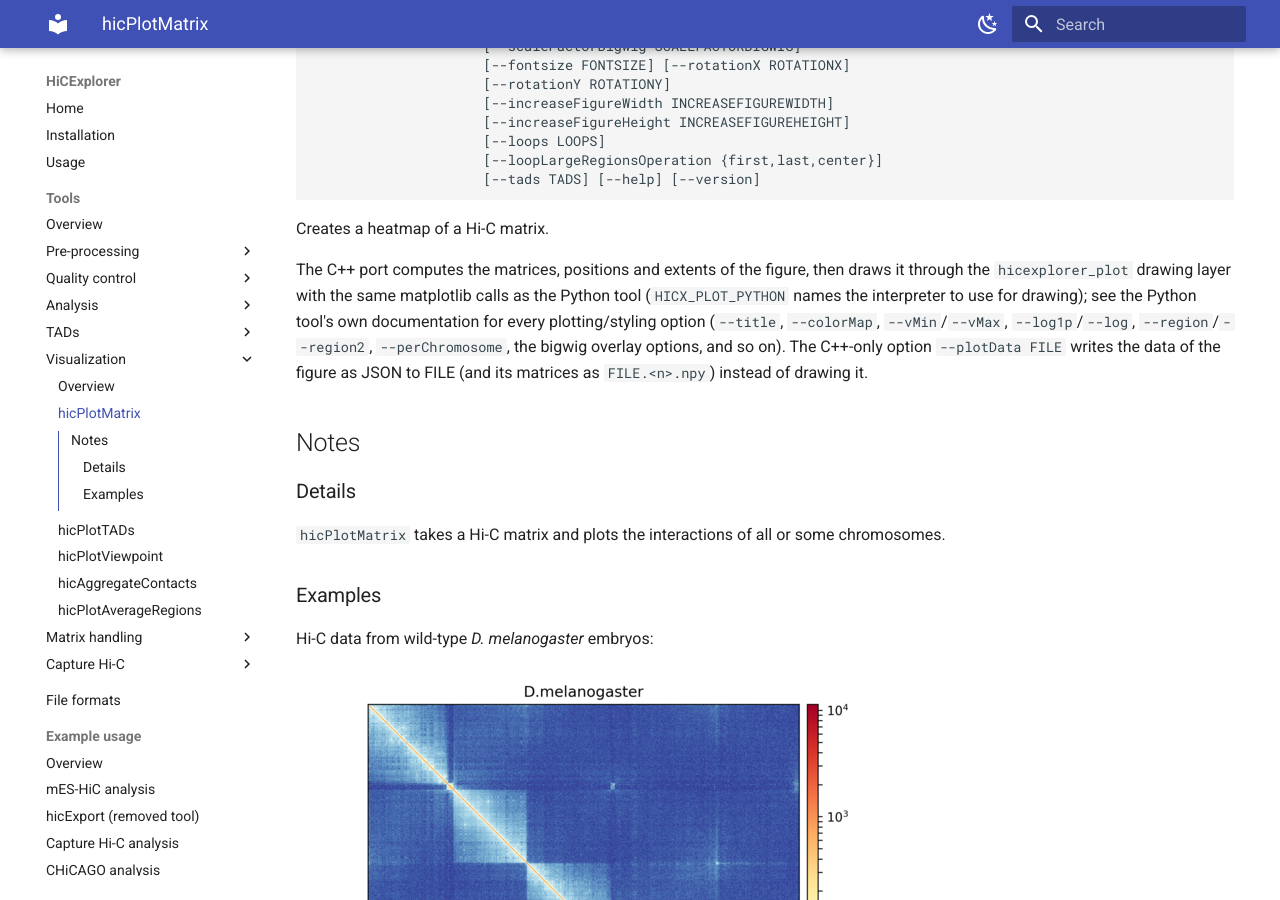
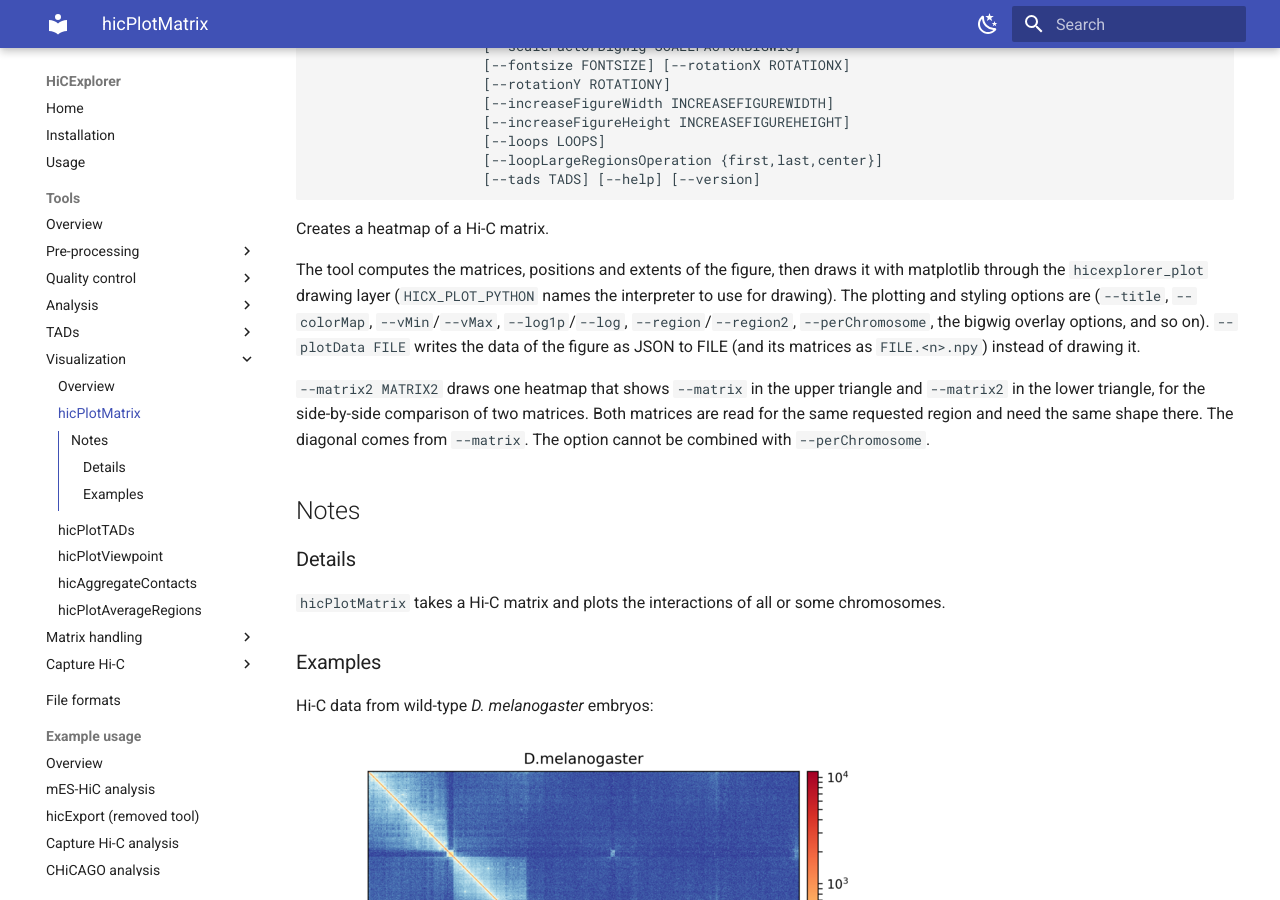
Before and after one commit to deeptools/HiCExplorer, an MkDocs documentation site: the page built from docs/tools/hicPlotMatrix.md, in a window 1280 px wide and 900 px high, scrolled down 385 px. Built offline with MkDocs 1.6.1 and Material for MkDocs 9.7.7, drawn with Linux system fonts in a browser that asks for light colours.

Commit message:
News: describe version 4 as a C++ port and list its new features
Also documents hicPlotMatrix --matrix2 on the tool page.

Co-Authored-By: Claude Sonnet 5 <noreply@anthropic.com>

```diff
--- a/docs/tools/hicPlotMatrix.md
+++ b/docs/tools/hicPlotMatrix.md
@@ -25,13 +25,16 @@ usage: hicPlotMatrix --matrix MATRIX --outFileName OUTFILENAME
 
 Creates a heatmap of a Hi-C matrix.
 
-The C++ port computes the matrices, positions and extents of the figure, then draws it through the
-`hicexplorer_plot` drawing layer with the same matplotlib calls as the Python tool
-(`HICX_PLOT_PYTHON` names the interpreter to use for drawing); see the Python tool's own documentation
-for every plotting/styling option (`--title`, `--colorMap`, `--vMin`/`--vMax`, `--log1p`/`--log`,
-`--region`/`--region2`, `--perChromosome`, the bigwig overlay options, and so on). The C++-only option
-`--plotData FILE` writes the data of the figure as JSON to FILE (and its matrices as `FILE.<n>.npy`)
-instead of drawing it.
+The tool computes the matrices, positions and extents of the figure, then draws it with matplotlib
+through the `hicexplorer_plot` drawing layer (`HICX_PLOT_PYTHON` names the interpreter to use for
+drawing). The plotting and styling options are (`--title`, `--colorMap`, `--vMin`/`--vMax`, `--log1p`/`--log`,
+`--region`/`--region2`, `--perChromosome`, the bigwig overlay options, and so on). `--plotData FILE`
+writes the data of the figure as JSON to FILE (and its matrices as `FILE.<n>.npy`) instead of drawing it.
+
+`--matrix2 MATRIX2` draws one heatmap that shows `--matrix` in the upper triangle and `--matrix2` in the
+lower triangle, for the side-by-side comparison of two matrices. Both matrices are read for the same
+requested region and need the same shape there. The diagonal comes from `--matrix`. The option cannot be
+combined with `--perChromosome`.
 
 ## Notes
 
```
Also changed, not shown: docs/news.md (+27 -8 lines).
